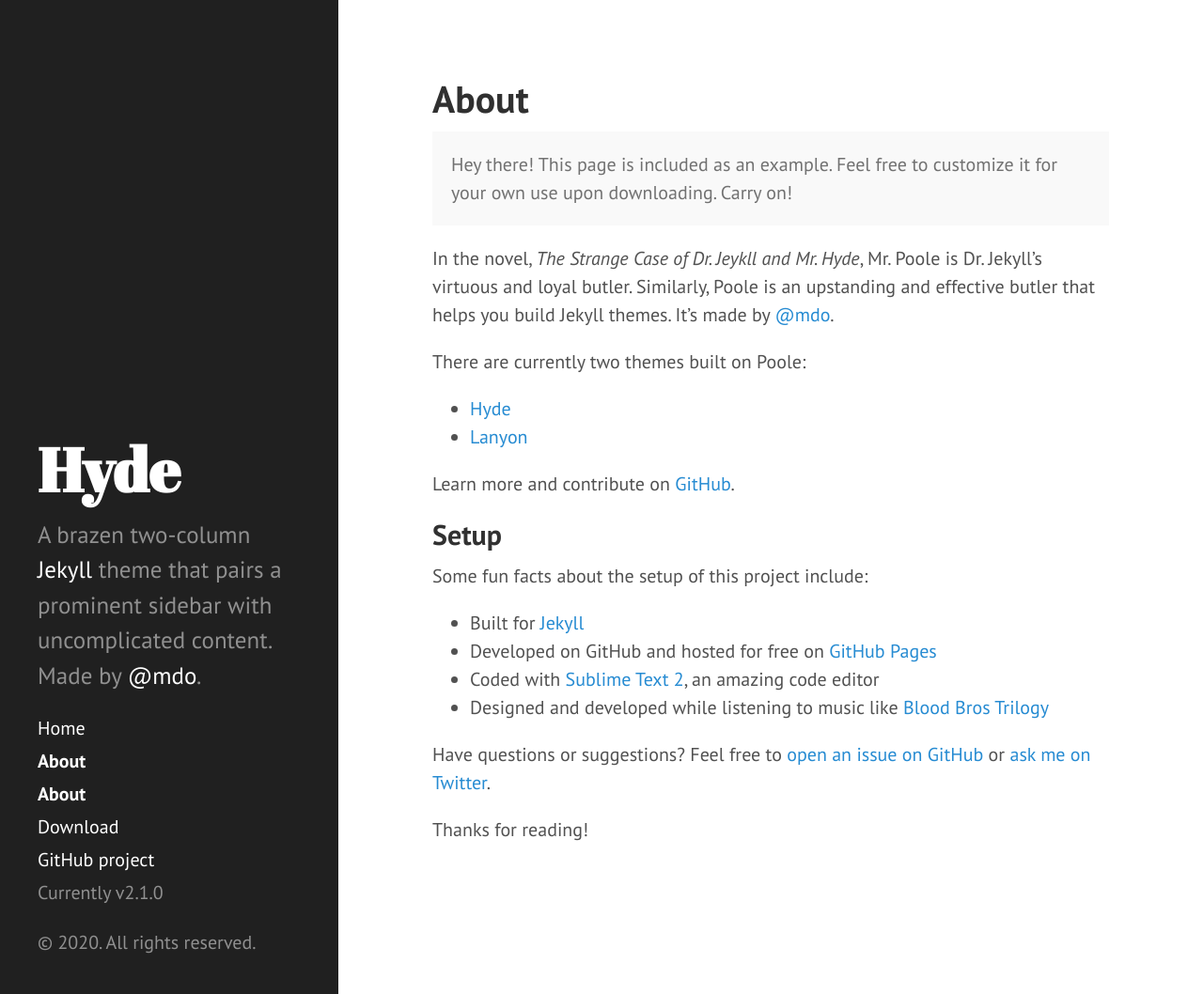
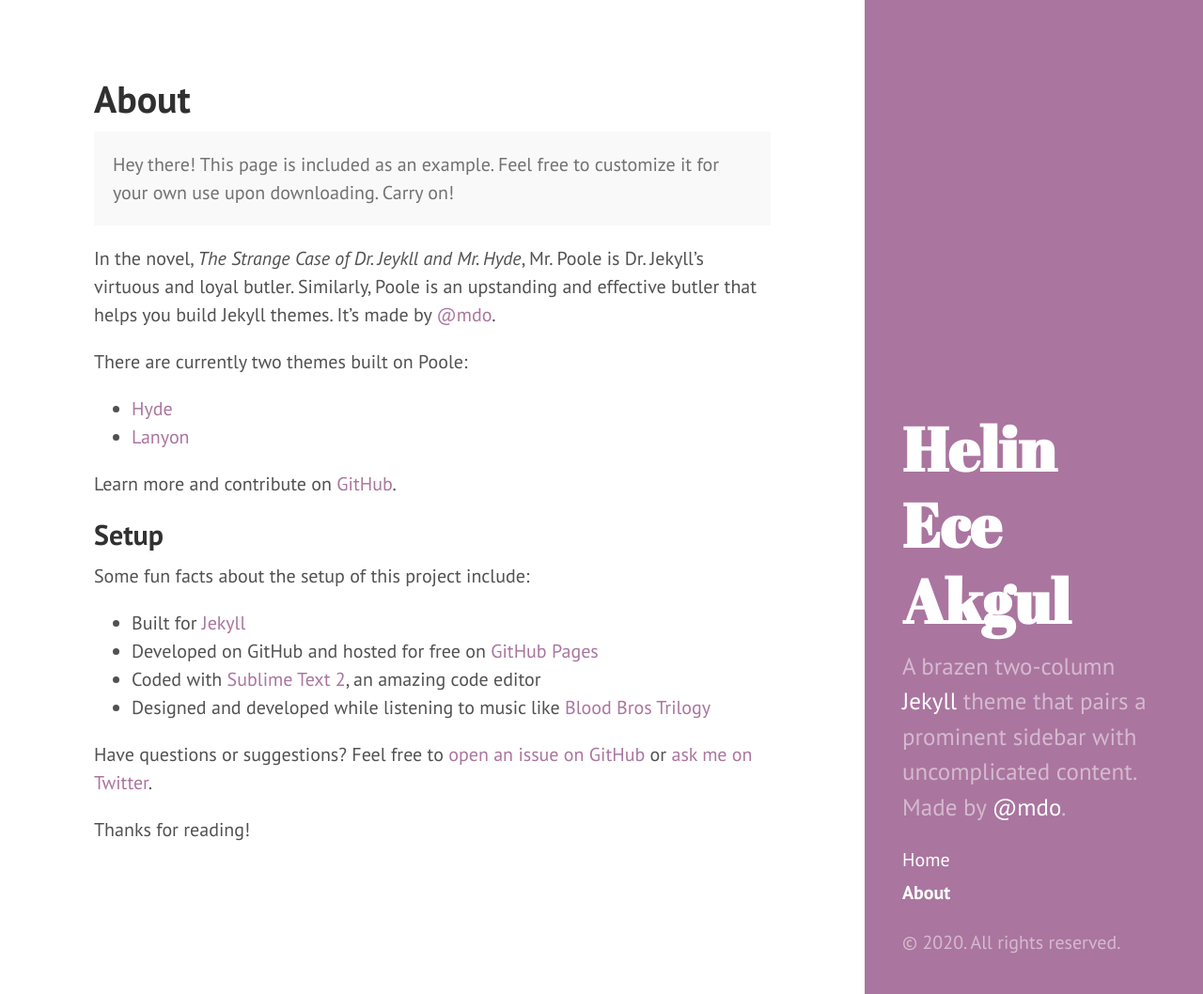
Before and after one commit to hecekgl/hecekgl.github.io, a Jekyll site: the page built from about.md, in a window 1280 px wide and 1058 px high. Shown: the whole window at 94% size. Built offline with Jekyll 4.4.1, drawn with Linux system fonts in a browser that asks for light colours.

Commit message:
playaround

```diff
--- a/Gemfile
+++ b/Gemfile
@@ -17,6 +17,7 @@ gem "minima", "~> 2.5"
 group :jekyll_plugins do
   gem "jekyll-feed", "~> 0.12"
   gem "jekyll-gist"
+  gem "jekyll-paginate"
 end
 
 # Windows and JRuby does not include zoneinfo files, so bundle the tzinfo-data gem
--- a/_config.yml
+++ b/_config.yml
@@ -1,14 +1,14 @@
 # Dependencies
 markdown:         kramdown
-highlighter:      pygments
+highlighter:      rouge
 
 # Permalinks
 permalink:        pretty
 relative_permalinks: false
 
 # Setup
-title:            Hyde
-tagline:          'A Jekyll theme'
+title:            Helin Ece Akgul
+tagline:          'Personal blog'
 description:      'A brazen two-column <a href="http://jekyllrb.com" target="_blank">Jekyll</a> theme that pairs a prominent sidebar with uncomplicated content. Made by <a href="https://twitter.com/mdo" target="_blank">@mdo</a>.'
 url:              http://hyde.getpoole.com
 baseurl:          /
--- a/_includes/sidebar.html
+++ b/_includes/sidebar.html
@@ -26,9 +26,6 @@
         {% endif %}
       {% endfor %}
 
-      <a class="sidebar-nav-item" href="{{ site.github.repo }}/archive/v{{ site.version }}.zip">Download</a>
-      <a class="sidebar-nav-item" href="{{ site.github.repo }}">GitHub project</a>
-      <span class="sidebar-nav-item">Currently v{{ site.version }}</span>
     </nav>
 
     <p>&copy; {{ site.time | date: '%Y' }}. All rights reserved.</p>
--- a/_layouts/default.html
+++ b/_layouts/default.html
@@ -3,7 +3,7 @@
 
   {% include head.html %}
 
-  <body>
+  <body class="theme-base-0e layout-reverse">
 
     {% include sidebar.html %}
 
```
Also changed, not shown: about.markdown (deleted, +0 -18 lines), Gemfile.lock.
